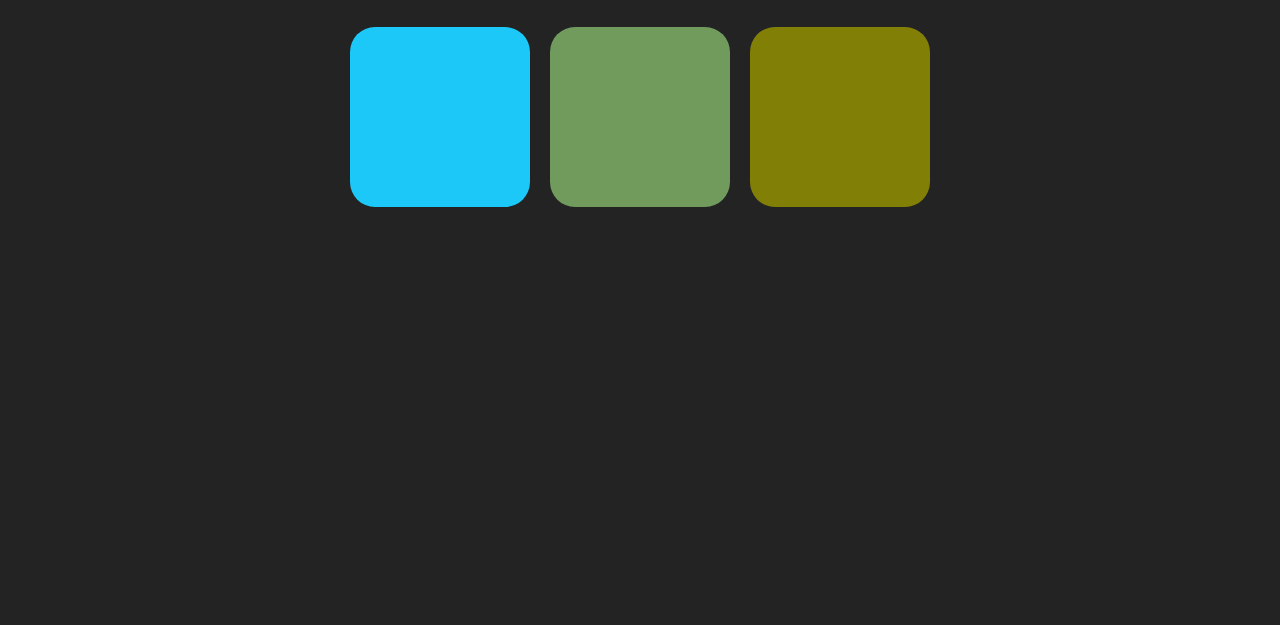
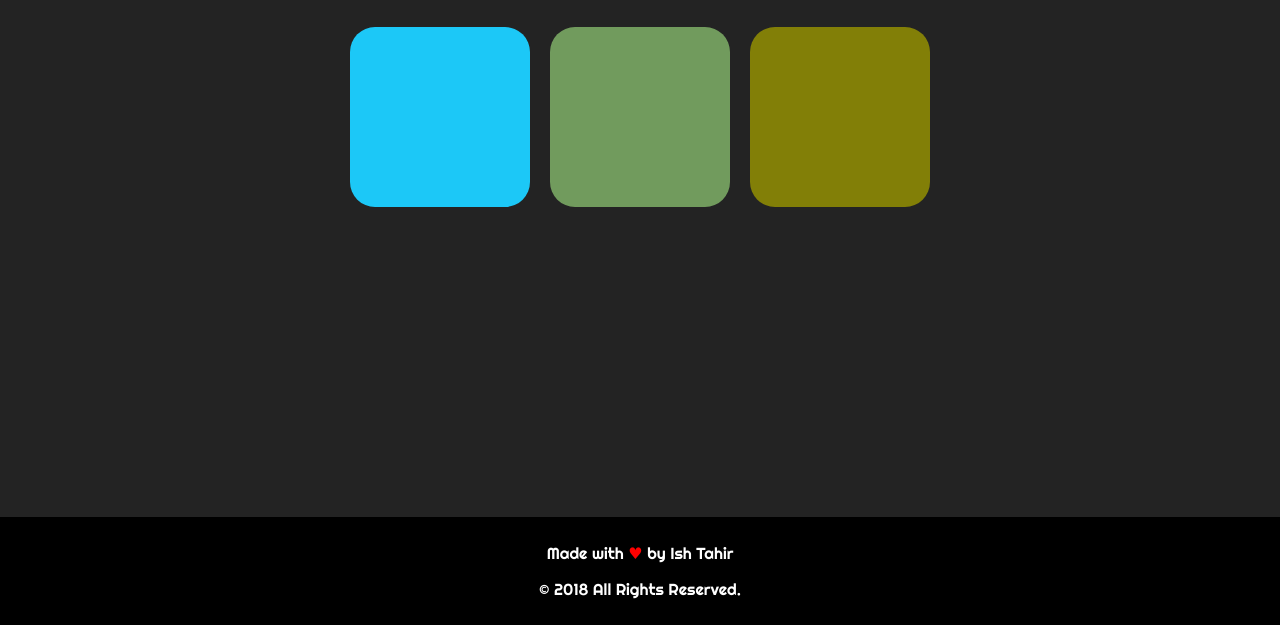
Before and after one commit to ishtahir/Color-Guessing-Game, a plain HTML site: page index.html in a window 1280 px wide. Shown: the part 212-837 px from the top of the page. Before the commit the page ends 800 px from the top, so only its background shows below. Drawn offline with Linux system fonts and the light colour scheme.

Commit message:
Added the footer

```diff
--- a/index.html
+++ b/index.html
@@ -20,6 +20,10 @@
             <button class="hard-btn diff">Hard</button>
         </div>
         <div class="container"></div>
+        <footer>
+            <p>Made with <span class="hearts">♥</span> by Ish Tahir</p>
+            <p>&copy; 2018 All Rights Reserved.</p>
+        </footer>
         <script src="rgbgame.js"></script>
     </body>
 </html>
--- a/rgbgame.css
+++ b/rgbgame.css
@@ -1,3 +1,8 @@
+html, body {
+  height: 100%;
+  margin: 0;
+}
+
 body {
     background-color: #232323;
     margin: 0;
@@ -67,6 +72,7 @@ button:hover {
 .container {
     margin: 20px auto;
     max-width: 600px;
+    min-height: 60%;
 }
 
 .square {
@@ -90,3 +96,16 @@ button:hover {
 #blue {
     color: #00f;
 }
+
+footer {
+    text-align: center;
+    color: #fff;
+    padding: 10px;
+    width: calc(100% - 20px);
+    background-color: #000;
+    clear: both;
+}
+
+.hearts {
+    color: red;
+}
```
